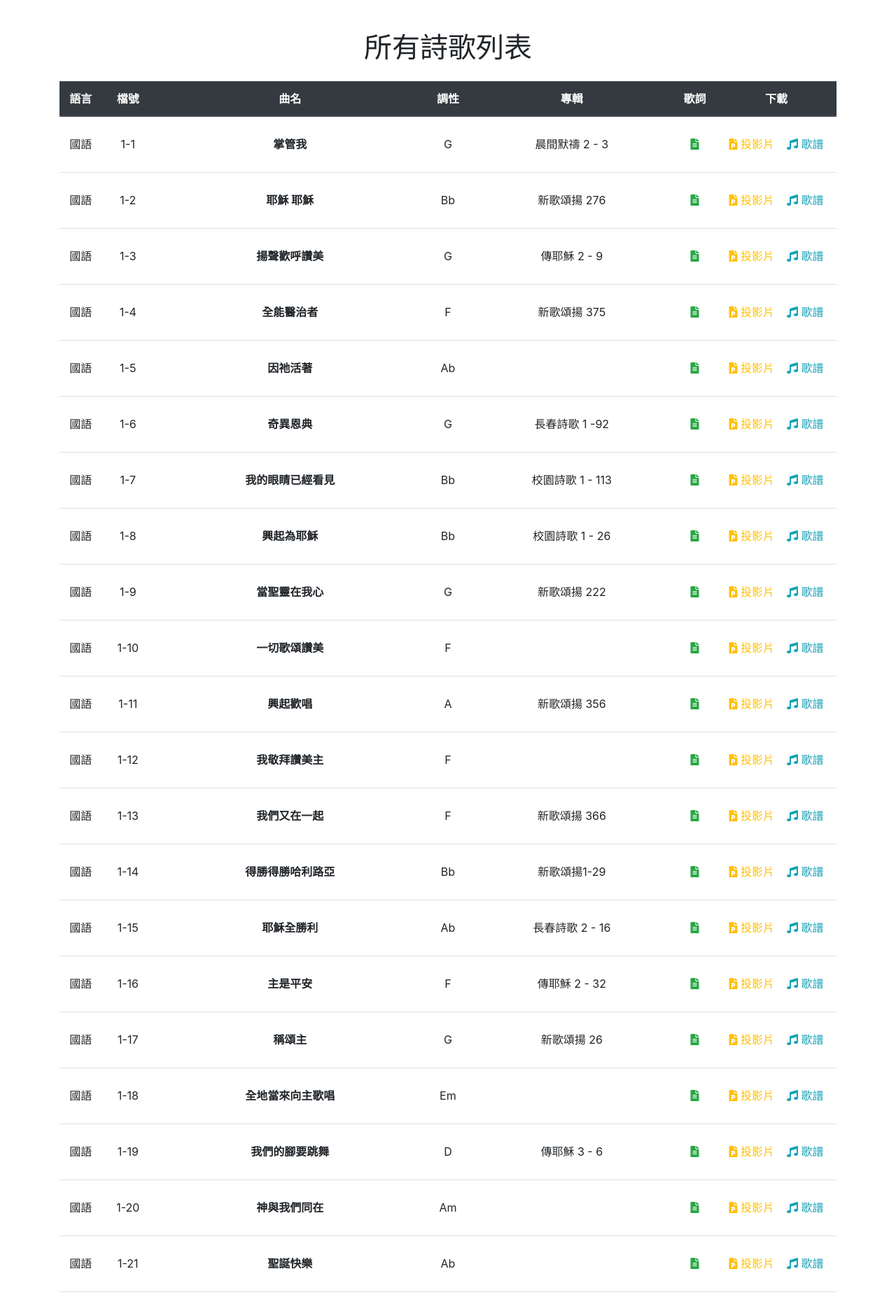
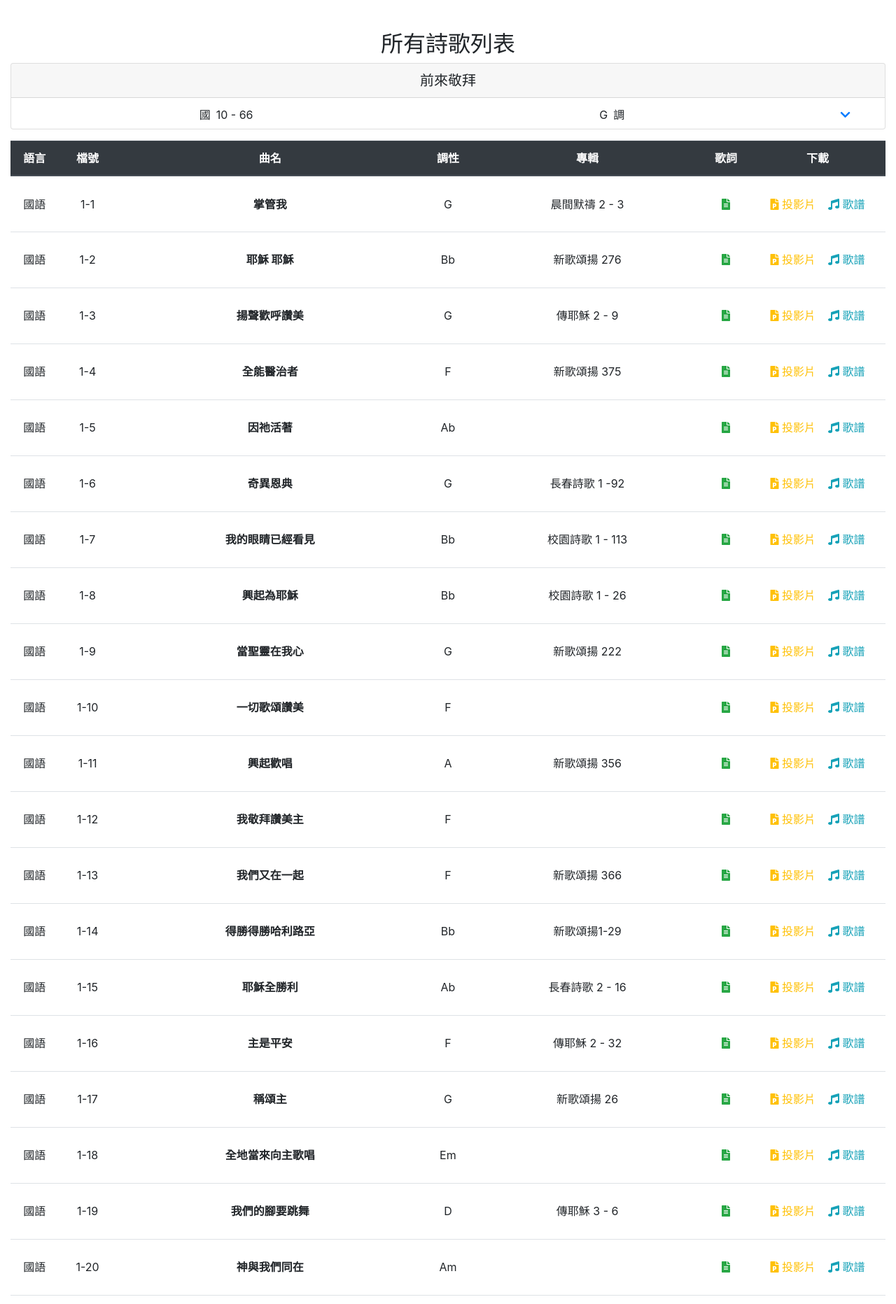
Before and after one commit to saltchang/caten-music, a Flask app: page /allsongs in a window 1280 px wide. Shown: the part 56-1920 px from the top of the page at 70% size. Run offline with Flask 2, Linux system fonts and the light colour scheme; some libraries are stand-ins or nearby versions.

Commit message:
rebulid the UI layout

```diff
--- a/templates/all_songs.html
+++ b/templates/all_songs.html
@@ -3,12 +3,75 @@
 {% block title %}所有詩歌列表{% endblock %}
 
 {% block content%}
-<div class="container text-center">
+<div class="container-fluid text-center">
     <div id="home-title">
-        <h1 class="" style="margin-top: 100px;">所有詩歌列表</h1>
+        <h2 class="" style="margin-top: 100px;">所有詩歌列表</h2>
     </div>
 
-    <div class="table-responsive">
+    <div class="card">
+        <h5 class="card-header">
+            前來敬拜
+        </h5>
+        <div class="card-body py-0">
+                <div class="row pt-2 pb-1">
+                    <div class="col p-1 text-right">國</div>
+                    <div class="col p-1 text-left">10 - 66</div>
+                    <div class="col p-1 text-right">G</div>
+                    <div class="col p-1 text-left">調</div>
+                    <div class="col-1 p-1">
+                        <a class="" data-toggle="collapse" href="#collapseExample" role="button" aria-expanded="false" aria-controls="collapseExample">
+                            <i class="fas fa-chevron-down"></i>
+                        </a>
+                    </div>
+                </div>
+        </div>
+        <div class="collapse" id="collapseExample">
+            <div class="card-body pt-0">
+                    <div class="row py-3" style="border-top: 1px solid rgba(0,0,0,.125)">
+                        <div class="col p-1 text-right">詞：</div>
+                        <div class="col p-1 text-left">鄭懋柔</div>
+                        <div class="col-2 p-1 text-right">曲：</div>
+                        <div class="col p-1 text-left">游智婷</div>
+                        <div class="col-1"></div>
+                    </div>
+                <p class="card-text text-left">
+                    哈利路亞，哈利路亞，前來敬拜永遠的君王，
+                    哈利路亞，哈利路亞，大聲宣告主榮耀降臨。
+                </p>
+                <p class="card-text text-left">
+                    榮耀尊貴，能力權柄歸於你，
+                    你是我的救主，我的救贖，
+                    榮耀尊貴，能力權柄歸於你，
+                    你是配得，你是配得，你是配得我的敬拜。
+                </p>
+                <p class="card-text text-left">
+                    榮耀尊貴，美麗無比，神的兒子，耶穌我的主，
+                    榮耀尊貴，美麗無比，神的兒子，耶穌我的主。
+                </p>
+                <div class="row pb-2" style="font-size: 0.7rem;">
+                    <div class="col-3 p-1 text-right">
+                        詩集：
+                    </div>
+                    <div class="col p-1 text-left">
+                        讚美之泉20 - 新的事將要成就
+                    </div>
+                </div>
+                <div class="row pt-3" style="border-top: 1px solid rgba(0,0,0,.125)">
+                    <div class="col px-4">
+                        <a class="text-warning" href="#">
+                            <i class="fas fa-file-powerpoint"></i> 投影片
+                        </a>
+                    </div>
+                    <div class="col px-4">
+                        <a class="text-info" href="#">
+                            <i class="fas fa-file-alt"></i> 歌譜
+                        </a>
+                    </div>
+                </div>
+            </div>
+        </div>
+    </div>
+
         <table class="table mt-3">
             <thead class="thead-dark">
                 <tr>
@@ -28,11 +91,11 @@
                 <tr style="height: 5rem;">
 
                     {% if song["language"] == "Chinese" %}
-                    <td class="align-middle">國<span class="d-none d-lg-inline">語</span></td>
+                    <td class="align-middle">國語</td>
                     {% endif %}
 
                     {% if song["language"] == "Taiwanese" %}
-                    <td class="align-middle">台<span class="d-none d-lg-inline">語</span></td>
+                    <td class="align-middle">台語</td>
                     {% endif %}
 
                     <td class="d-none d-md-table-cell align-middle">{{ song["num_c"] }}-{{ song["num_i"] }}</td>
@@ -62,7 +125,8 @@
                     </td>
 
                     <td scope="col" class="d-lg-none align-middle" style="color: rgb(70, 87, 186);">
-                        <a class="" data-toggle="collapse" href="{{ '#t' + '%d' | format(song['uid']) }}" role="button" aria-expanded="false" aria-controls="{{'t' + '%d' | format(song['uid']) }}">
+                        <a class="" data-toggle="collapse" href="{{ '#t' + '%d' | format(song['uid']) }}" role="button"
+                            aria-expanded="false" aria-controls="{{'t' + '%d' | format(song['uid']) }}">
                             <i class="fas fa-chevron-down"></i>
                         </a>
                     </td>
@@ -75,6 +139,6 @@
                 {% endfor %}
             </tbody>
         </table>
-    </div>
+
 </div>
 {% endblock %}
```
Also changed, not shown: templates/all_songs_old.html (added, +80 -0 lines).
